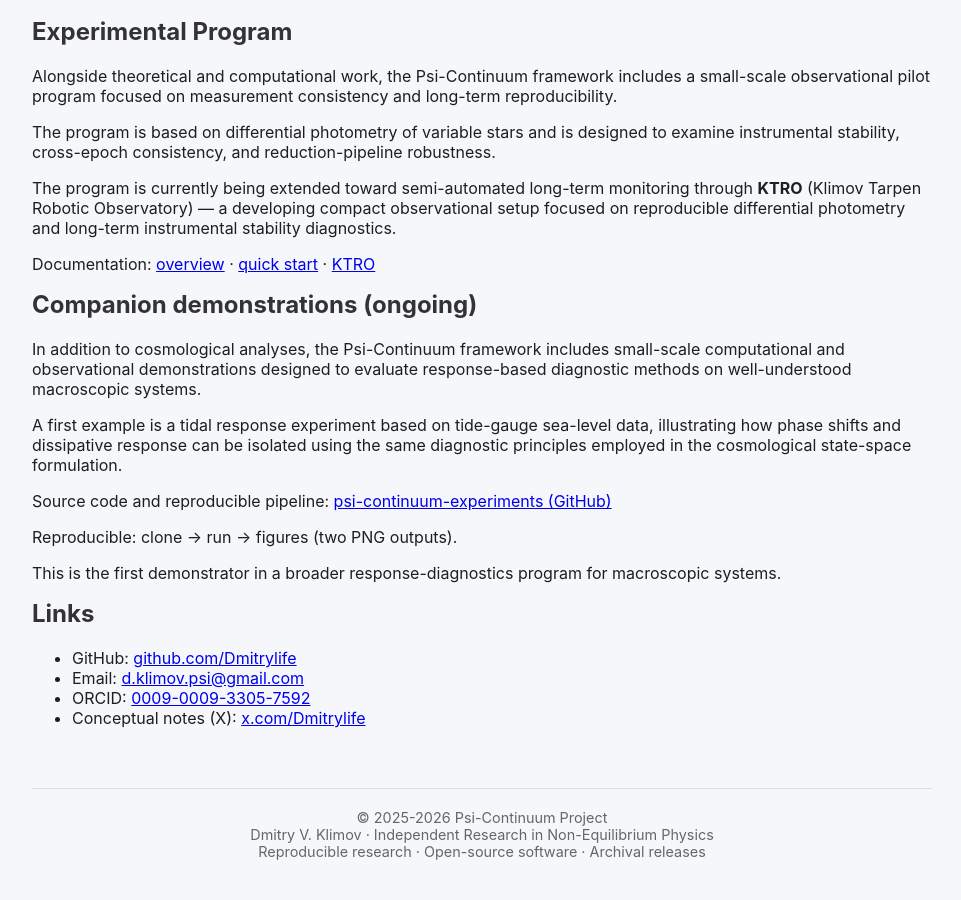
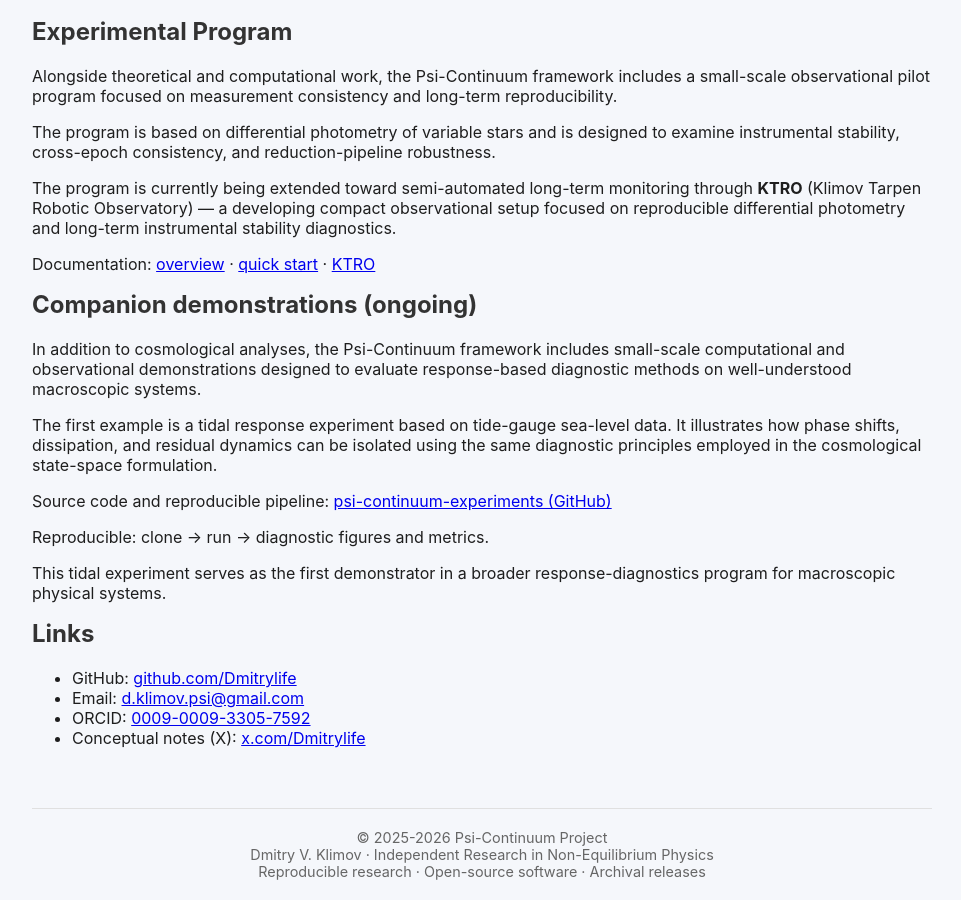
Before and after one commit to dmitrylife/Dmitrylife.github.io, a Jekyll site: the page index.html, which Jekyll copies as it is, in a window 1280 px wide and 900 px high, scrolled down 1462 px. Shown: the whole window, without its empty margins (158-1119 px from the left). Built offline with Jekyll 4.4.1, drawn with Linux system fonts in a browser that asks for light colours.

Commit message:
Update info experiments

```diff
--- a/index.html
+++ b/index.html
@@ -138,30 +136,32 @@
   <p>
   In addition to cosmological analyses, the Psi-Continuum framework
   includes small-scale computational and observational demonstrations
-        designed to evaluate response-based diagnostic methods on well-understood macroscopic systems.
+  designed to evaluate response-based diagnostic methods on
+  well-understood macroscopic systems.
   </p>
 
   <p>
-        A first example is a tidal response experiment based on tide-gauge
-        sea-level data, illustrating how phase shifts and dissipative response can be isolated
-        using the same diagnostic principles employed in the
+  The first example is a tidal response experiment based on
+  tide-gauge sea-level data.
+  It illustrates how phase shifts, dissipation, and residual dynamics
+  can be isolated using the same diagnostic principles employed in the
   cosmological state-space formulation.
   </p>
 
   <p>
   Source code and reproducible pipeline:
-        <a href="https://github.com/dmitrylife/psi-continuum-experiments" target="_blank" rel="noopener noreferrer"
->
+  <a href="https://github.com/dmitrylife/psi-continuum-experiments" target="_blank" rel="noopener noreferrer">
   psi-continuum-experiments (GitHub)
   </a>
   </p>
 
   <p class="titlesmall">
-        Reproducible: clone → run → figures (two PNG outputs).
+  Reproducible: clone → run → diagnostic figures and metrics.
   </p>
 
   <p class="titlesmall">
-        This is the first demonstrator in a broader response-diagnostics program for macroscopic systems.
+  This tidal experiment serves as the first demonstrator in a broader
+  response-diagnostics program for macroscopic physical systems.
   </p>
 
   <h2>Links</h2>
```
Also changed, not shown: other parts of index.html (+2 -4 lines). Lines whose indentation alone changed are shown as unchanged.
